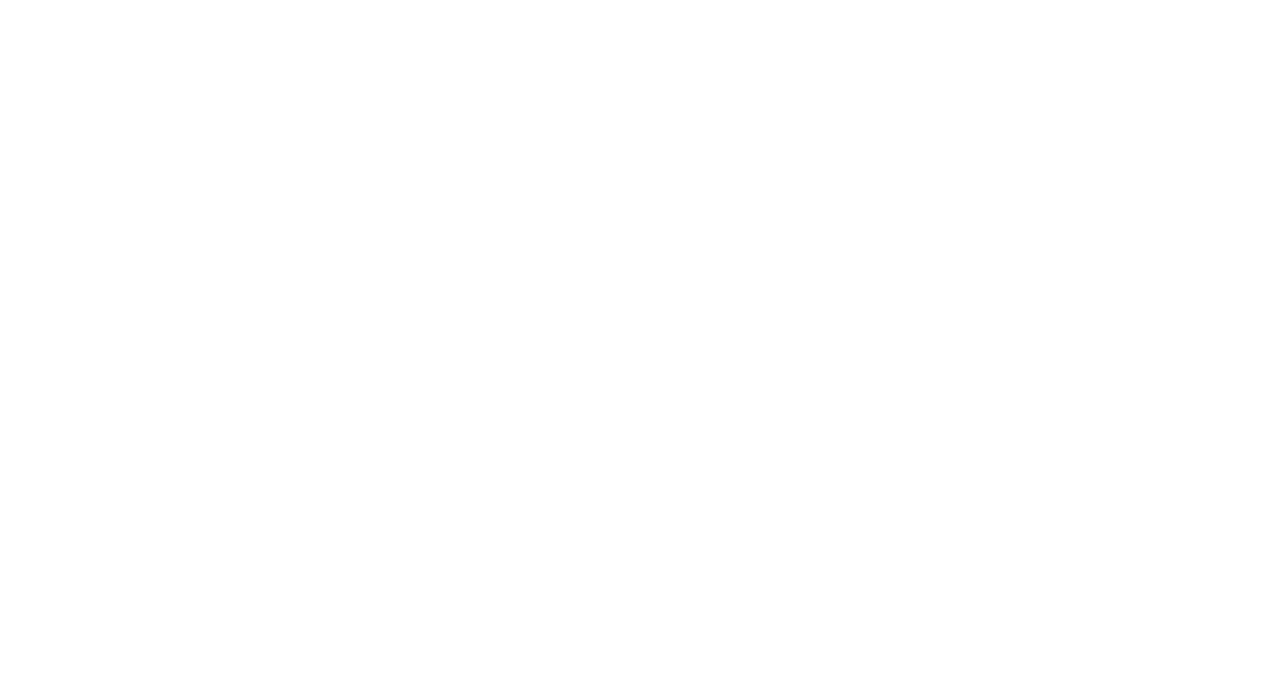
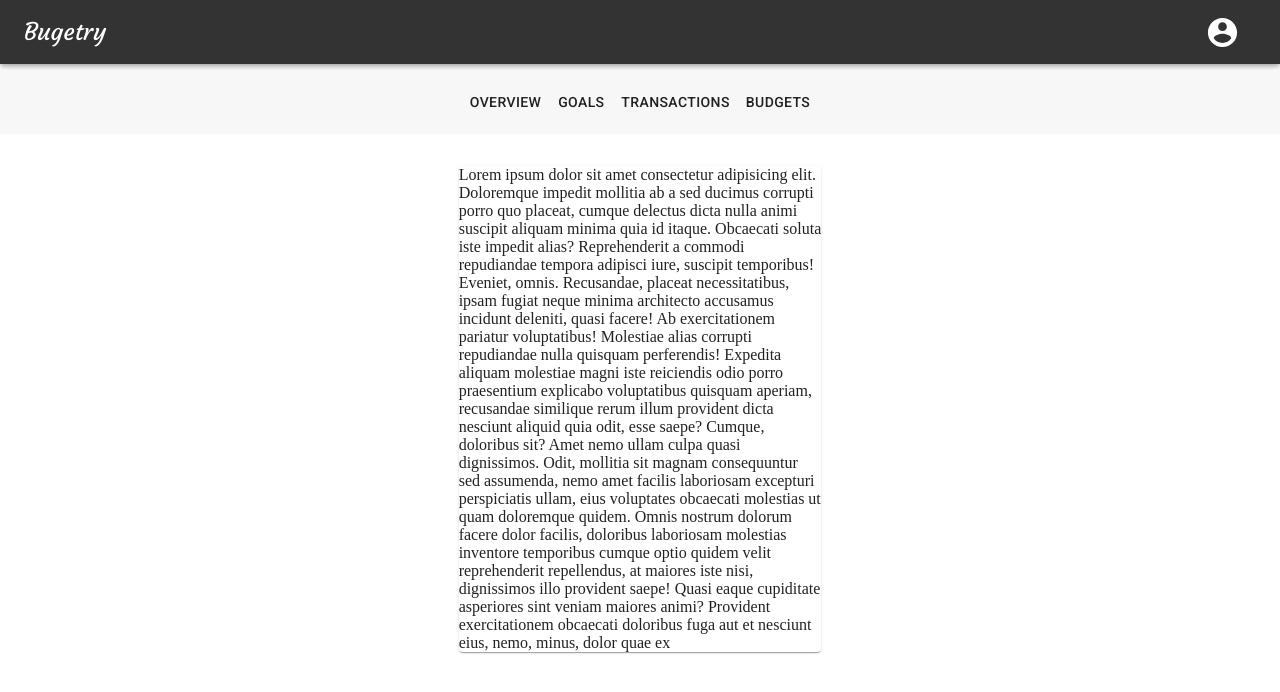
Before and after one commit to jrmeyers92/react-budget, a React (Create React App) app: page /budget in a window 1280 px wide. Shown: the top 692 px of the page. Built offline with nearby package versions, Linux system fonts and the light colour scheme.

Commit message:
nav's done

```diff
--- a/public/index.html
+++ b/public/index.html
@@ -34,6 +34,11 @@
 			rel="stylesheet"
 			href="https://fonts.googleapis.com/icon?family=Material+Icons"
 		/>
+		<link rel="preconnect" href="https://fonts.gstatic.com" />
+		<link
+			href="https://fonts.googleapis.com/css2?family=Courgette&display=swap"
+			rel="stylesheet"
+		/>
 
 		<title>Budgetry</title>
 	</head>
--- /dev/null
+++ b/src/App.css
@@ -0,0 +1,5 @@
+body {
+	margin: 0;
+	padding: 0;
+	box-sizing: border-box;
+}
--- a/src/App.js
+++ b/src/App.js
@@ -1,17 +1,47 @@
-import React from "react";
+import React, { useState } from "react";
+import "./App.css";
 import Login from "./pages/Login";
-import Home from "./pages/Home";
+import Overview from "./pages/Overview";
+import Nav from "./components/Nav";
+import SecondaryNav from "./components/SecondaryNav";
+import Budget from "./pages/Budget";
 import { Switch, Route } from "react-router-dom";
+import { makeStyles } from "@material-ui/core/styles";
+
+const useStyles = makeStyles((theme) => ({
+	App: {
+		backgroundColor: "rgb(255,255,255)",
+	},
+}));
 
 function App() {
+	const classes = useStyles();
+	const [userName, setUserName] = useState("");
+	const [cash, setCash] = useState(3404.49);
+	const [creditCardDebt, setCreditCardDebt] = useState(394.49);
+
+	const setTheUserName = (name) => {
+		setUserName(name);
+	};
+
 	return (
-		<div className='App'>
+		<div className={classes.App}>
 			<Switch>
 				<Route exact path='/'>
-					<Login />
+					<Nav userName={userName} />
+					<SecondaryNav />
+					<Login setTheUserName={setTheUserName} />
 				</Route>
-				<Route path='/home'>
-					<Home />
+
+				<Route path='/overView'>
+					<Nav userName={userName} />
+					<SecondaryNav />
+					<Overview />
+				</Route>
+				<Route path='/budget'>
+					<Nav userName={userName} />
+					<SecondaryNav />
+					<Budget />
 				</Route>
 			</Switch>
 		</div>
--- /dev/null
+++ b/src/components/Nav.js
@@ -0,0 +1,180 @@
+import React from "react";
+import { makeStyles } from "@material-ui/core/styles";
+import AppBar from "@material-ui/core/AppBar";
+import Toolbar from "@material-ui/core/Toolbar";
+import Typography from "@material-ui/core/Typography";
+import IconButton from "@material-ui/core/IconButton";
+import { withRouter } from "react-router-dom";
+import AccountCircleIcon from "@material-ui/icons/AccountCircle";
+const useStyles = makeStyles((theme) => ({
+	appBar: {
+		backgroundColor: "#333",
+	},
+	title: {
+		fontFamily: "Courgette, cursive",
+		flexGrow: 1,
+		[theme.breakpoints.down("sm")]: {
+			flexGrow: 1,
+		},
+	},
+	iconButton: {
+		color: "white",
+	},
+	name: {
+		fontSize: 16,
+		marginLeft: 4,
+	},
+}));
+
+const Nav = ({ userName }) => {
+	const classes = useStyles();
+	return (
+		<div>
+			<AppBar className={classes.appBar}>
+				<Toolbar>
+					<Typography className={classes.title} variant='h5' component='h1'>
+						Bugetry
+					</Typography>
+					<IconButton className={classes.iconButton}>
+						<AccountCircleIcon fontSize='large' />
+						<span className={classes.name}>{userName}</span>
+					</IconButton>
+				</Toolbar>
+			</AppBar>
+		</div>
+	);
+};
+
+export default withRouter(Nav);
+
+// const useStyles = makeStyles((theme) => ({
+// 	root: {
+// 		flexGrow: 1,
+// 		margin: 0,
+// 		padding: 0,
+// 	},
+// 	appBar: {
+// 		margin: 0,
+// 	},
+// 	menuButton: {
+// 		marginRight: theme.spacing(2),
+// 	},
+// 	title: {
+// 		fontFamily: "Courgette, cursive",
+// 		flexGrow: 1,
+// 		[theme.breakpoints.down("sm")]: {
+// 			flexGrow: 1,
+// 		},
+// 	},
+// 	headerOptions: {
+// 		marginLeft: "2rem",
+// 		marginRight: "4rem",
+// 		display: "flex",
+// 		width: "100%",
+// 		flexGrow: 1,
+// 		justifyContent: "space-evenly",
+// 	},
+// 	button: {
+// 		color: "white",
+// 	},
+// }));
+
+// const Nav = (props) => {
+// 	const { history } = props;
+// 	const classes = useStyles();
+// 	const [anchorEl, setAnchorEl] = React.useState(null);
+// 	const open = Boolean(anchorEl);
+// 	const theme = useTheme();
+// 	const isMobile = useMediaQuery(theme.breakpoints.down("sm"));
+
+// 	const handleMenu = (event) => {
+// 		setAnchorEl(event.currentTarget);
+// 	};
+
+// 	const handleMenuClick = (pageURL) => {
+// 		history.push(pageURL);
+// 		setAnchorEl(null);
+// 	};
+
+// 	const handleButtonClick = (pageURL) => {
+// 		history.push(pageURL);
+// 	};
+
+// 	// const menuItems = [
+// 	// 	{
+// 	// 		menuTitle: "Create Budget",
+// 	// 		pageURL: "/createbudget",
+// 	// 	},
+// 	// 	{
+// 	// 		menuTitle: "Add Expense",
+// 	// 		pageURL: "/addexpense",
+// 	// 	},
+// 	// 	{
+// 	// 		menuTitle: "Add Income",
+// 	// 		pageURL: "/addincome",
+// 	// 	},
+// 	// ];
+
+// 	return (
+// 		<div className={classes.root}>
+// 			<AppBar position='static' className={classes.appBar}>
+// 				<Toolbar>
+// 					<Typography variant='h6' className={classes.title}>
+// 						Budgetry
+// 					</Typography>
+// 					<div>
+// 						{isMobile ? (
+// 							<>
+// 								<IconButton
+// 									edge='start'
+// 									className={classes.menuButton}
+// 									color='inherit'
+// 									aria-label='menu'
+// 									onClick={handleMenu}>
+// 									<MenuIcon />
+// 								</IconButton>
+// 								<Menu
+// 									id='menu-appbar'
+// 									anchorEl={anchorEl}
+// 									anchorOrigin={{
+// 										vertical: "top",
+// 										horizontal: "right",
+// 									}}
+// 									keepMounted
+// 									transformOrigin={{
+// 										vertical: "top",
+// 										horizontal: "right",
+// 									}}
+// 									open={open}
+// 									onClose={() => setAnchorEl(null)}>
+// 									{menuItems.map((menuItem) => {
+// 										return (
+// 											<MenuItem
+// 												onClick={() => handleMenuClick(menuItem.pageURL)}>
+// 												{menuItem.menuTitle}
+// 											</MenuItem>
+// 										);
+// 									})}
+// 								</Menu>
+// 							</>
+// 						) : (
+// 							<div className={classes.headerOptions}>
+// 								{menuItems.map((menuItem) => {
+// 									return (
+// 										<Button
+// 											className={classes.button}
+// 											onClick={() => handleButtonClick(menuItem.pageURL)}>
+// 											{menuItem.menuTitle}
+// 										</Button>
+// 									);
+// 								})}
+// 							</div>
+// 						)}
+// 					</div>
+// 				</Toolbar>
+// 			</AppBar>
+// 		</div>
+// 	);
+// };
+
+// export default withRouter(Nav);
--- /dev/null
+++ b/src/components/SecondaryNav.js
@@ -0,0 +1,34 @@
+import React from "react";
+import { AppBar, Toolbar, Button, Grid } from "@material-ui/core";
+import { makeStyles } from "@material-ui/core/styles";
+import { Link } from "react-router-dom";
+
+const useStyles = makeStyles((theme) => ({
+	appBar: {
+		marginTop: "8.8vh",
+		backgroundColor: "rgb(247,247,247)",
+		boxShadow: "none",
+	},
+}));
+
+const SecondaryNav = () => {
+	const classes = useStyles();
+	return (
+		<div>
+			<AppBar position='relative' className={classes.appBar}>
+				<Toolbar align='center'>
+					<Grid container direction='row' justify='center' alignItems='center'>
+						<Button>Overview</Button>
+						<Button>Goals</Button>
+						<Button>Transactions</Button>
+						<Link to='/budget'>
+							<Button>Budgets</Button>
+						</Link>
+					</Grid>
+				</Toolbar>
+			</AppBar>
+		</div>
+	);
+};
+
+export default SecondaryNav;
--- /dev/null
+++ b/src/pages/Budget.js
@@ -0,0 +1,44 @@
+import { Grid, Paper } from "@material-ui/core";
+import { makeStyles } from "@material-ui/styles";
+import React from "react";
+
+const useStyles = makeStyles((theme) => ({
+	innerGrid: {
+		padding: "2rem",
+	},
+}));
+
+const Budget = () => {
+	const classes = useStyles();
+	return (
+		<Grid xs={12} justify='center' container alignItems='center'>
+			<Grid item xs={4} className={classes.innerGrid}>
+				<Paper>
+					Lorem ipsum dolor sit amet consectetur adipisicing elit. Doloremque
+					impedit mollitia ab a sed ducimus corrupti porro quo placeat, cumque
+					delectus dicta nulla animi suscipit aliquam minima quia id itaque.
+					Obcaecati soluta iste impedit alias? Reprehenderit a commodi
+					repudiandae tempora adipisci iure, suscipit temporibus! Eveniet,
+					omnis. Recusandae, placeat necessitatibus, ipsam fugiat neque minima
+					architecto accusamus incidunt deleniti, quasi facere! Ab
+					exercitationem pariatur voluptatibus! Molestiae alias corrupti
+					repudiandae nulla quisquam perferendis! Expedita aliquam molestiae
+					magni iste reiciendis odio porro praesentium explicabo voluptatibus
+					quisquam aperiam, recusandae similique rerum illum provident dicta
+					nesciunt aliquid quia odit, esse saepe? Cumque, doloribus sit? Amet
+					nemo ullam culpa quasi dignissimos. Odit, mollitia sit magnam
+					consequuntur sed assumenda, nemo amet facilis laboriosam excepturi
+					perspiciatis ullam, eius voluptates obcaecati molestias ut quam
+					doloremque quidem. Omnis nostrum dolorum facere dolor facilis,
+					doloribus laboriosam molestias inventore temporibus cumque optio
+					quidem velit reprehenderit repellendus, at maiores iste nisi,
+					dignissimos illo provident saepe! Quasi eaque cupiditate asperiores
+					sint veniam maiores animi? Provident exercitationem obcaecati
+					doloribus fuga aut et nesciunt eius, nemo, minus, dolor quae ex
+				</Paper>
+			</Grid>
+		</Grid>
+	);
+};
+
+export default Budget;
--- a/src/pages/Home.js
+++ /dev/null
@@ -1,12 +0,0 @@
-import { Button } from "@material-ui/core";
-import React from "react";
-
-const Home = () => {
-	return (
-		<div>
-			<Button variant='outlined'>Create Budget</Button>
-		</div>
-	);
-};
-
-export default Home;
--- a/src/pages/Login.js
+++ b/src/pages/Login.js
@@ -22,7 +22,7 @@
 	},
 });
 
-const Login = (props) => {
+const Login = ({ setTheUserName }) => {
 	const classes = useStyles();
 	const [loginUsername, setLoginUsername] = useState("");
 
@@ -38,8 +38,7 @@
 						<LockIcon />
 					</Avatar>
 				</Grid>
-				<form>
-					{/* onSubmit={props.setTheUsername(loginUsername)} */}
+				<form onSubmit={setTheUserName(loginUsername)}>
 					<TextField
 						label='Username'
 						placeholder='Enter Username'
@@ -54,7 +53,6 @@
 						label='Password'
 						type='password'
 						placeholder='Enter Password'
-						type='password'
 						fullWidth
 						required
 					/>
@@ -62,7 +60,7 @@
 						control={<Checkbox name='checkedB' color='primary' />}
 						label='Remember me'
 					/>
-					<Link to='/home'>
+					<Link to='/overview'>
 						<Button
 							type='submit'
 							color='primary'
--- /dev/null
+++ b/src/pages/Overview.js
@@ -0,0 +1,10 @@
+import { Grid } from "@material-ui/core";
+import React from "react";
+
+const Overview = () => {
+	return <div>
+		<Grid></Grid>
+	</div>;
+};
+
+export default Overview;
```
Also changed, not shown: 1 other file (tests, documents, lock files or other folders).
